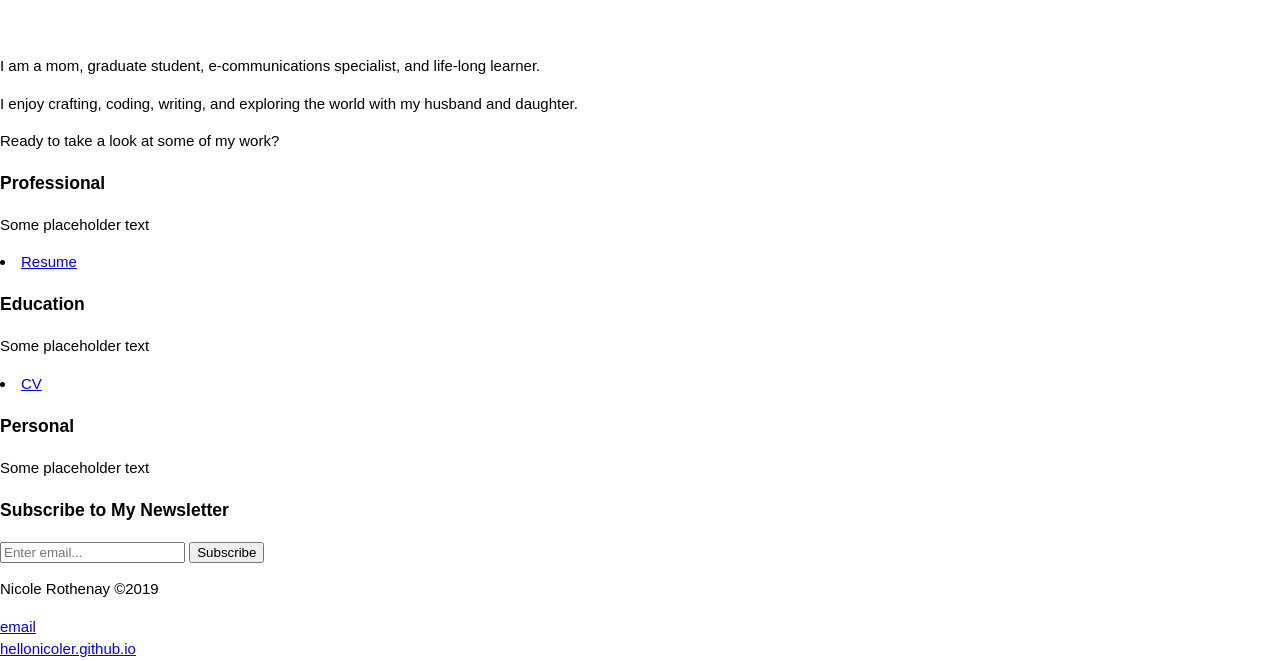
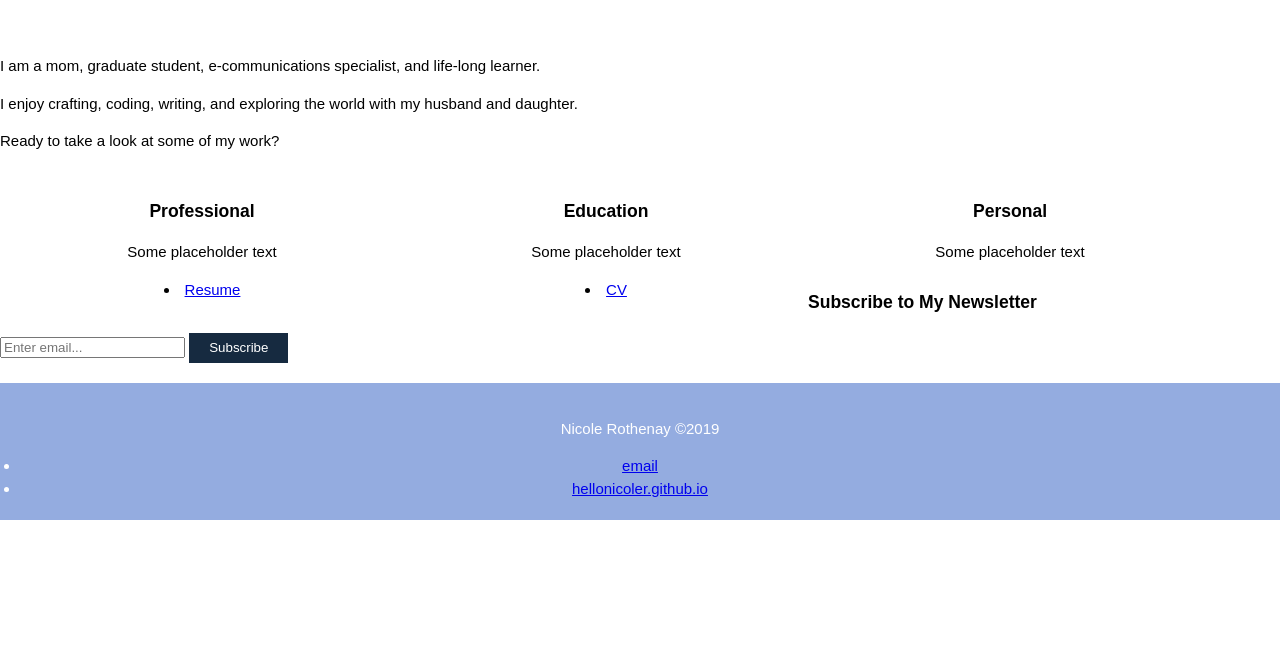
Before and after one commit to hellonicoler/hellonicoler.github.io-portfolio, a plain HTML site: page index.html in a window 1280 px wide. Shown: the part 473-1134 px from the top of the page. After the commit the page ends 993 px from the top, so only its background shows below. Drawn offline with Linux system fonts and the light colour scheme.

Commit message:
update style.css

```diff
--- a/css/style.css
+++ b/css/style.css
@@ -17,7 +17,15 @@ ul{
   padding:0;
 }
 
-
+/* Button */
+.button_1{
+  height:30px;
+  background:#162A40;
+  border:0;
+  padding-left: 20px;
+  padding-right: 20px;
+  color:#ffffff
+}
 /* Header */
 header{
   background:#4B9BEB;
@@ -86,3 +94,35 @@ newsletter{
   color:#ffffff;
   background:#4B9BEB;
 }
+
+newsletter form {
+  float:right;
+}
+
+newsletter input(type="mail")
+
+/* Boxes */
+#boxes{
+  margin-top:20px;
+}
+
+#boxes .box{
+  float:left;
+  text-align: center;
+  width:30%;
+  padding:10px;
+}
+
+#boxes .box img{
+  width:90px;
+}
+
+/* Footer */
+
+footer{
+  padding:20px;
+  margin-top:20px;
+  color:#ffffff;
+  background-color: #94ACE0;
+  text-align: center;
+}
```
